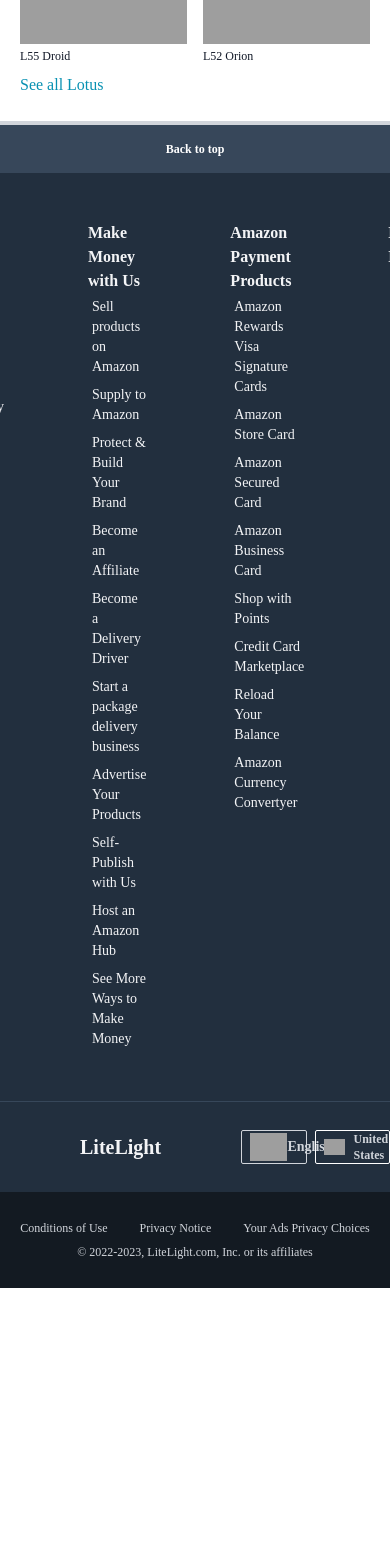
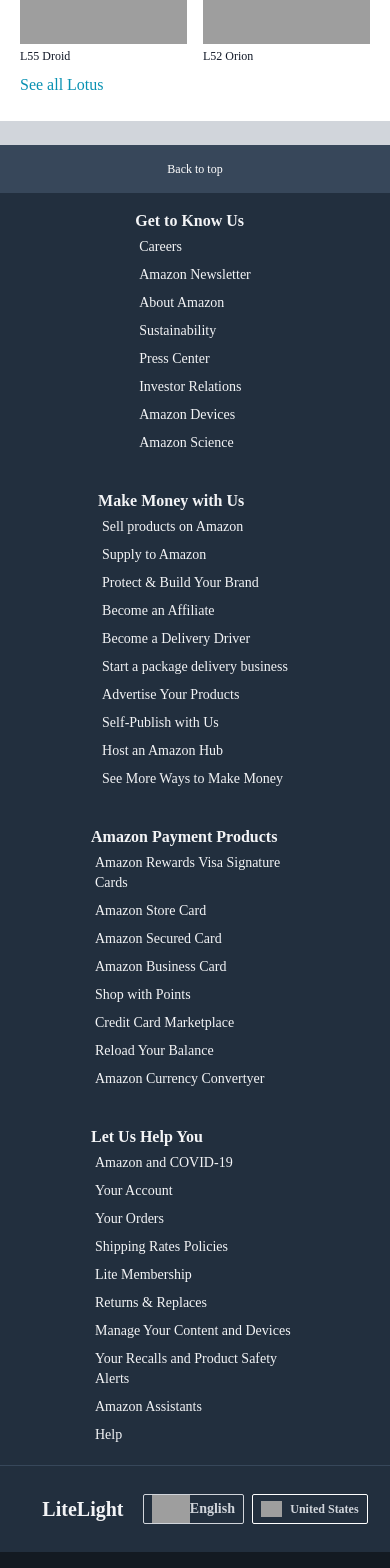
Before and after one commit to Kerry-Joseph/LiteLight, a React (Create React App) app: page / in a window 390 px wide. Shown: the part 3020-4588 px from the top of the page. Before the commit the page ends 4308 px from the top, so only its background shows below. Built offline with nearby package versions, Linux system fonts and the light colour scheme; grey boxes are pictures that could not be loaded.

Commit message:
footer -mobile

```diff
--- a/src/Footer.jsx
+++ b/src/Footer.jsx
@@ -1,12 +1,14 @@
 export default function Footer(){
     return (
-        <h1 className="">
-            <div className="bg-[rgb(55,71,90)] text-white flex items-center justify-center h-12 text-[0.75rem] font-semibold">
+        <div className="pb-12 md:pb-0">
+            <div className="bg-[rgb(55,71,90)] text-white flex items-center justify-center
+            h-12 text-[0.75rem] font-semiboldc">
                 {/* footer - back to top banner button */}
                 <p>Back  to top</p>
             </div>
-            <div className="[&_h1]:font-semibold flex justify-center [&_li]:text-sm [&_li]:p-1 [&_ul]:px-10 [&_ul]:py-12 bg-[rgb(34,47,62)] text-gray-100
-            [&_ul]:max-w-[18rem] c[&_ul]:cursor-pointer">
+            <div className="[&_h1]:font-semibold flex flex-wrap items-center md:items-start justify-center [&_li]:text-sm [&_li]:p-1
+            [&_ul]:px-10 [&_ul]:py-4 lg:[&_ul]:py-12 bg-[rgb(34,47,62)] text-gray-100  md:text-left
+            [&_ul]:max-w-[18rem] [&_li]:cursor-pointer">
                 {/* footer - company info */}
                 <ul>
                     <h1>Get to Know Us</h1>
@@ -57,9 +59,10 @@ export default function Footer(){
                     <li>Help</li>
                 </ul>
             </div>
-            <div className="bg-[rgb(34,47,62)] border-t border-[rgb(55,71,90)] flex justify-center items-center py-7">
+            <div className="bg-[rgb(34,47,62)] border-t border-[rgb(55,71,90)] flex
+            justify-center items-center py-7">
                 {/* footer - logo/language/country */}
-                <h1 className="px-20 font-black text-gray-100 text-xl">
+                <h1 className="px-5 md:px-20 font-black text-gray-100 text-xl">
                     LiteLight
                 </h1>
                 <div className="flex text-gray-300 text-sm font-semibold">
@@ -77,8 +80,8 @@ export default function Footer(){
             </div>
             <div className="bg-[rgb(19,26,34)] flex justify-center py-7">
                 {/* footer - tos */}
-                <div className="w-[40rem] flex whitespace-nowrap [&_p]:px-4 flex-wrap justify-center text-xs
-                font-medium text-gray-300">
+                <div className="w-[40rem] flex whitespace-nowrap [&_p]:px-4 flex-wrap
+                justify-center text-xs font-medium text-gray-300">
                     <p>Conditions of Use</p>
                     <p>Privacy Notice</p>
                     <p>Your Ads Privacy Choices</p>
@@ -87,6 +90,6 @@ export default function Footer(){
                     </p>
                 </div>
             </div>
-        </h1>
+        </div>
     )
 }
--- a/src/Main.jsx
+++ b/src/Main.jsx
@@ -29,7 +29,7 @@ export default function Main(){
 
     return (
         <main className="flex justify-center bg-gray-300 lg:bg-gray-200">
-            <main className="relative max-w-[1500px] w-full ">
+            <main className="relative max-w-[1500px] w-full pb-5">
 
                 <Banner />
 
```
